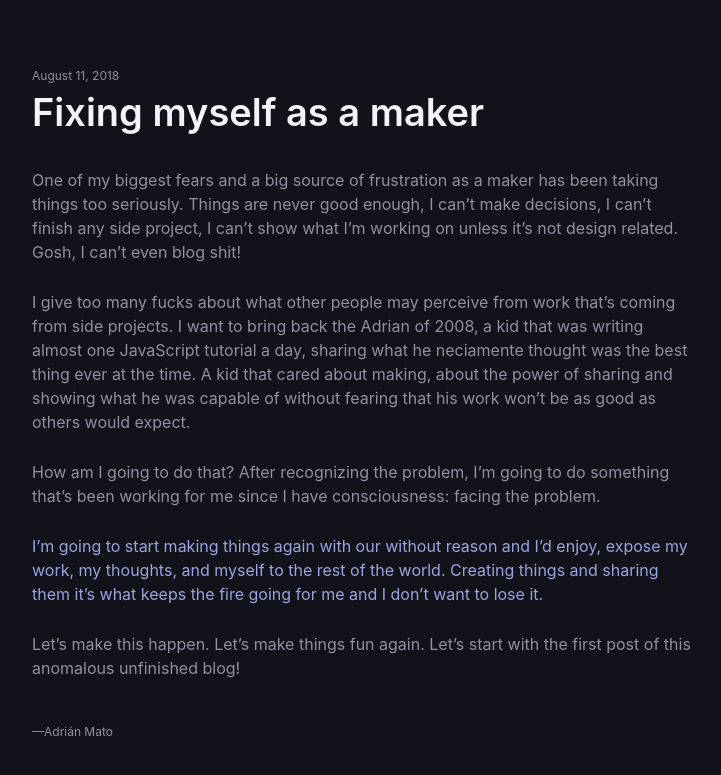
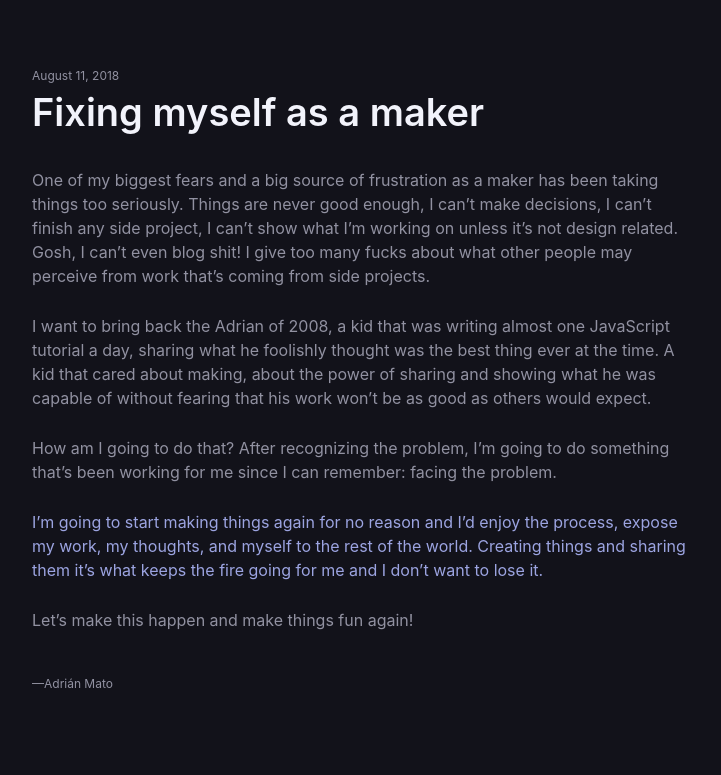
Before and after one commit to adrianmg/adrianmg.github.io, a Jekyll site: the page built from _posts/2018-08-11-fixing-myself-as-a-maker.md, in a window 1280 px wide. Shown: the top 775 px of the page, without its empty margins (278-999 px from the left). Built offline with Jekyll 4.4.1, drawn with Linux system fonts in a browser that asks for light colours.

Commit message:
updated: improved the text

```diff
--- a/_posts/2018-08-11-fixing-myself-as-a-maker.md
+++ b/_posts/2018-08-11-fixing-myself-as-a-maker.md
@@ -5,12 +5,12 @@ date: 2018-08-11 16:00:00
 categories: [blog, personal]
 ---
 
-One of my biggest fears and a big source of frustration as a maker has been taking things too seriously. Things are never good enough, I can't make decisions, I can't finish any side project, I can't show what I'm working on unless it's not design related. Gosh, I can’t even blog shit!
+One of my biggest fears and a big source of frustration as a maker has been taking things too seriously. Things are never good enough, I can't make decisions, I can't finish any side project, I can't show what I'm working on unless it's not design related. Gosh, I can’t even blog shit! I give too many fucks about what other people may perceive from work that's coming from side projects.
 
-I give too many fucks about what other people may perceive from work that's coming from side projects. I want to bring back the Adrian of 2008, a kid that was writing almost one JavaScript tutorial a day, sharing what he neciamente thought was the best thing ever at the time. A kid that cared about making, about the power of sharing and showing what he was capable of without fearing that his work won't be as good as others would expect.
+I want to bring back the Adrian of 2008, a kid that was writing almost one JavaScript tutorial a day, sharing what he foolishly thought was the best thing ever at the time. A kid that cared about making, about the power of sharing and showing what he was capable of without fearing that his work won't be as good as others would expect.
 
-How am I going to do that? After recognizing the problem, I'm going to do something that's been working for me since I have consciousness: facing the problem.
+How am I going to do that? After recognizing the problem, I’m going to do something that’s been working for me since I can remember: facing the problem.
 
-**I'm going to start making things again with our without reason and I'd enjoy, expose my work, my thoughts, and myself to the rest of the world. Creating things and sharing them it's what keeps the fire going for me and I don't want to lose it.**
+**I’m going to start making things again for no reason and I’d enjoy the process, expose my work, my thoughts, and myself to the rest of the world. Creating things and sharing them it’s what keeps the fire going for me and I don’t want to lose it.**
 
-Let's make this happen. Let's make things fun again. Let's start with the first post of this anomalous unfinished blog!
+Let’s make this happen and make things fun again!
```
